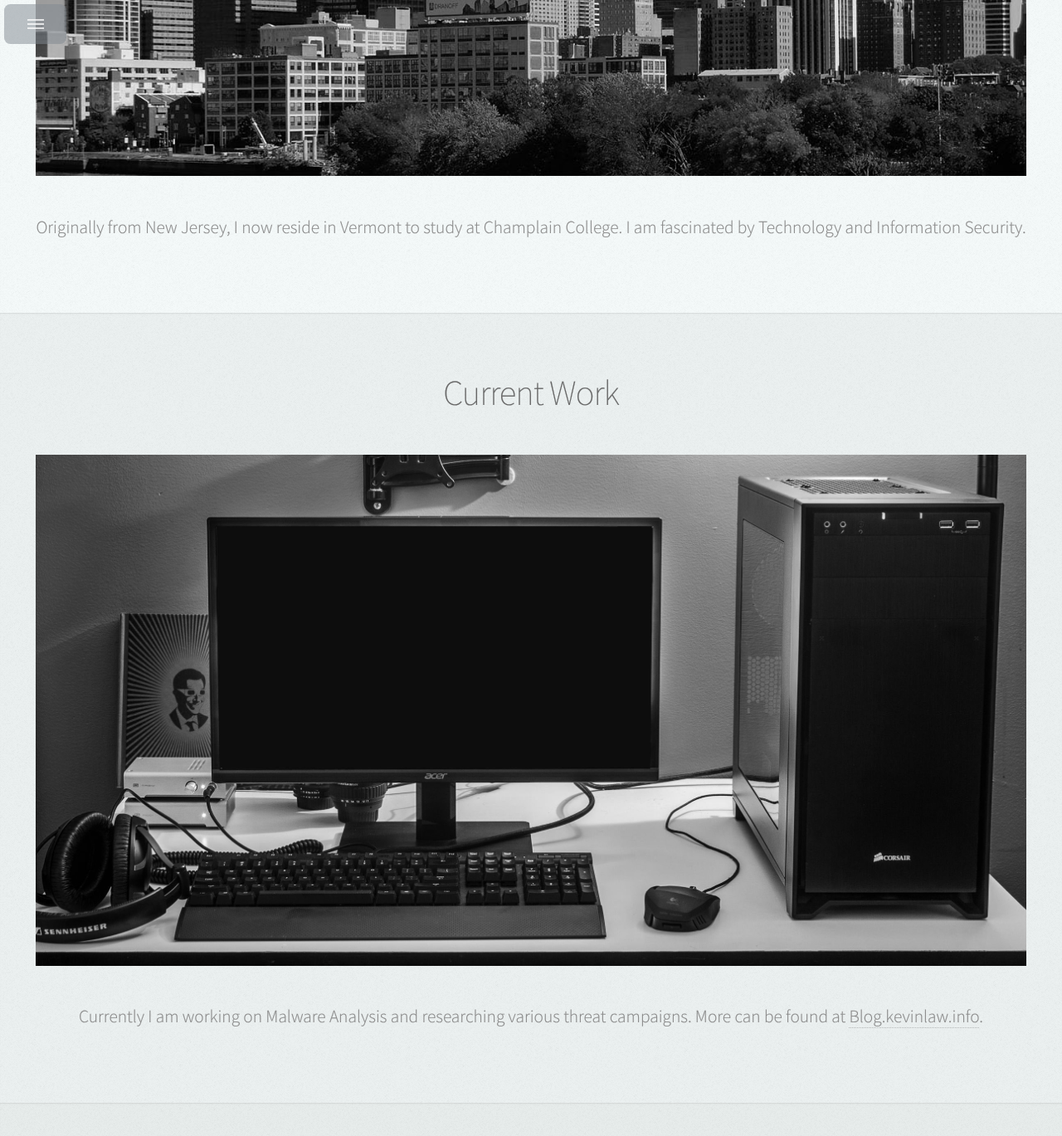
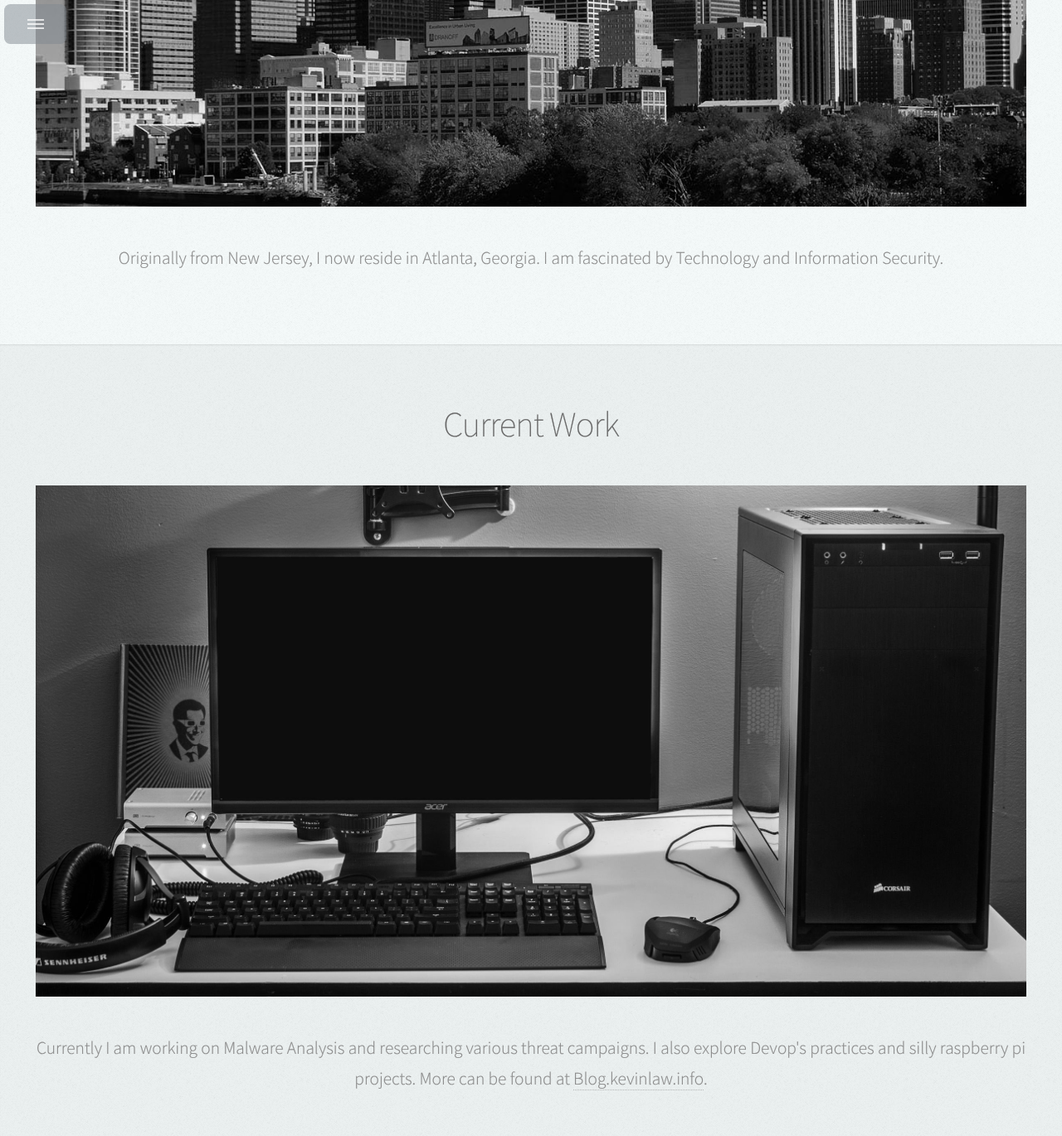
Before and after one commit to thatarchguy/KevinLawDotInfo, a Jekyll site: the page built from index.html, in a window 1280 px wide and 1400 px high, scrolled down 1439 px. Shown: the top 1369 px of the window at 83% size. Built offline with Jekyll 4.4.1, drawn with Linux system fonts in a browser that asks for light colours; Markdown is read by kramdown in place of the engine named in the settings; some of the changed text lies outside the part shown.

Commit message:
Updated information

```diff
--- a/_includes/footer.html
+++ b/_includes/footer.html
@@ -2,7 +2,7 @@
 
 				<!-- Copyright -->
 					<div class="copyright">
-						<p>&copy; 2014 Kevin Law. All rights reserved.</p>
+						<p>&copy; 2015 Kevin Law. All rights reserved.</p>
 						<ul class="menu">
                             <li> Created using Jekyll | <a href="https://github.com/thatarchguy/kevinlawdotinfo/">Source</a></li>
 						</ul>
--- a/_includes/main.html
+++ b/_includes/main.html
@@ -14,9 +14,8 @@
 							</header>
 
 
-							<p>I am currently enrolled at Champlain College, majoring in Computer Networking and Information Security and minoring in Digital Forensics.<br />
-				I'm an <b>IT Security Researcher</b>, <b>Digital Forensic Investigator</b>, and a <b>Network Administrator</b>.</p>
-
+                            <p>I am a recent graduate of Champlain College, with a Bachelor's in Computer Networking and Information Security and a Minor in Digital Forensics.<br />
+                            I'm an <b>Information Security Researcher</b>, <b>Digital Forensic Investigator</b>, and a <b>Developer</b>.</p>
 							<footer>
 								<a href="./KevinLawResume.pdf" class="button scrolly">View my Resume</a>
 							</footer>
@@ -34,8 +33,7 @@
 
 							<a href="#" class="image featured"><img src="images/pic08.jpg" alt="" /></a>
 
-						<p>Originally from New Jersey, I now reside in Vermont to study at Champlain College. I am fascinated by Technology and Information Security.</p>
-
+                        <p>Originally from New Jersey, I now reside in Atlanta, Georgia. I am fascinated by Technology and Information Security.</p>
 
 						</div>
 					</section>
@@ -50,8 +48,7 @@
 								<h2>Current Work</h2>
 							</header>
 							<a href="#" class="image featured"><img src="images/computer.jpg" alt="" /></a>
-							<p>Currently I am working on Malware Analysis and researching various threat campaigns. More can be found at <a href="http://blog.kevinlaw.info">Blog.kevinlaw.info</a>.</p>
-
+                            <p>Currently I am working on Malware Analysis and researching various threat campaigns. I also explore Devop's practices and silly raspberry pi projects. More can be found at <a href="http://blog.kevinlaw.info">Blog.kevinlaw.info</a>.</p>
 
 						</div>
 					</section>
```
